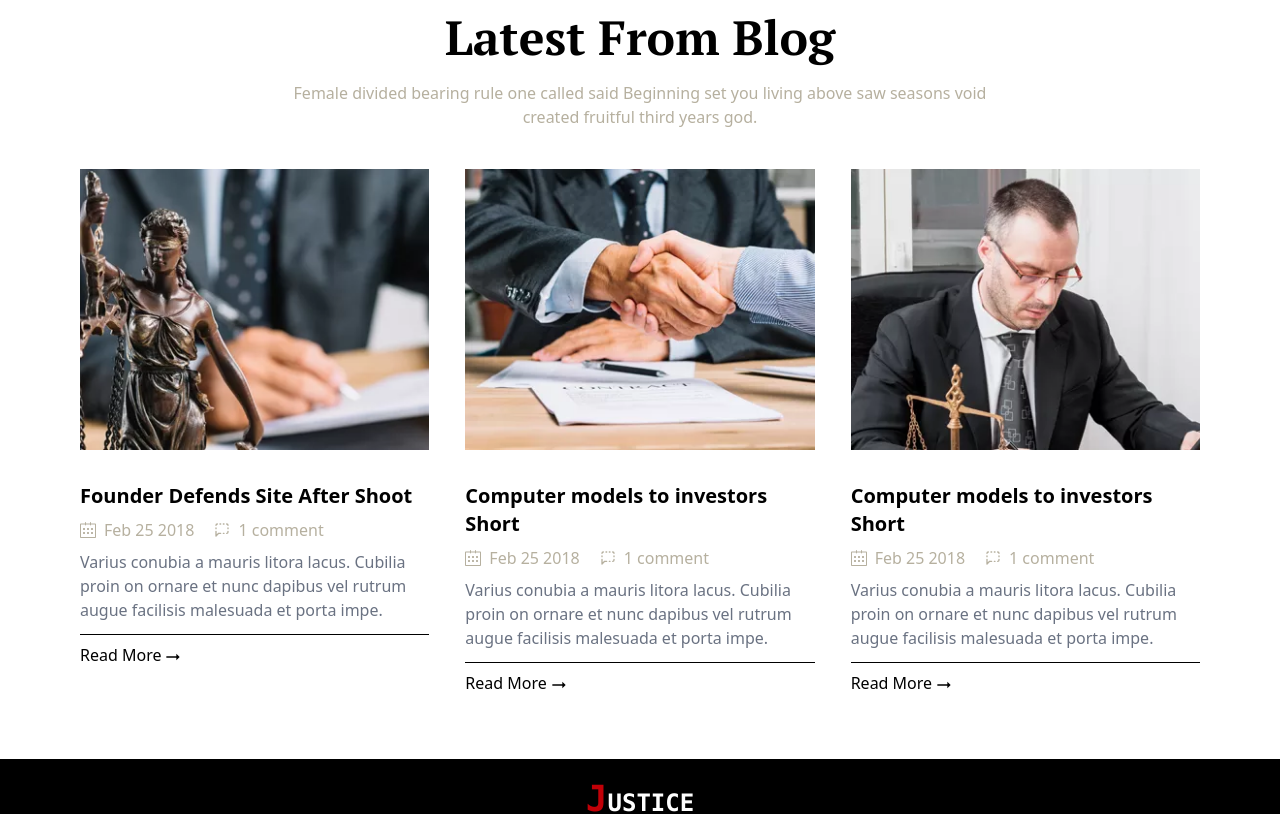
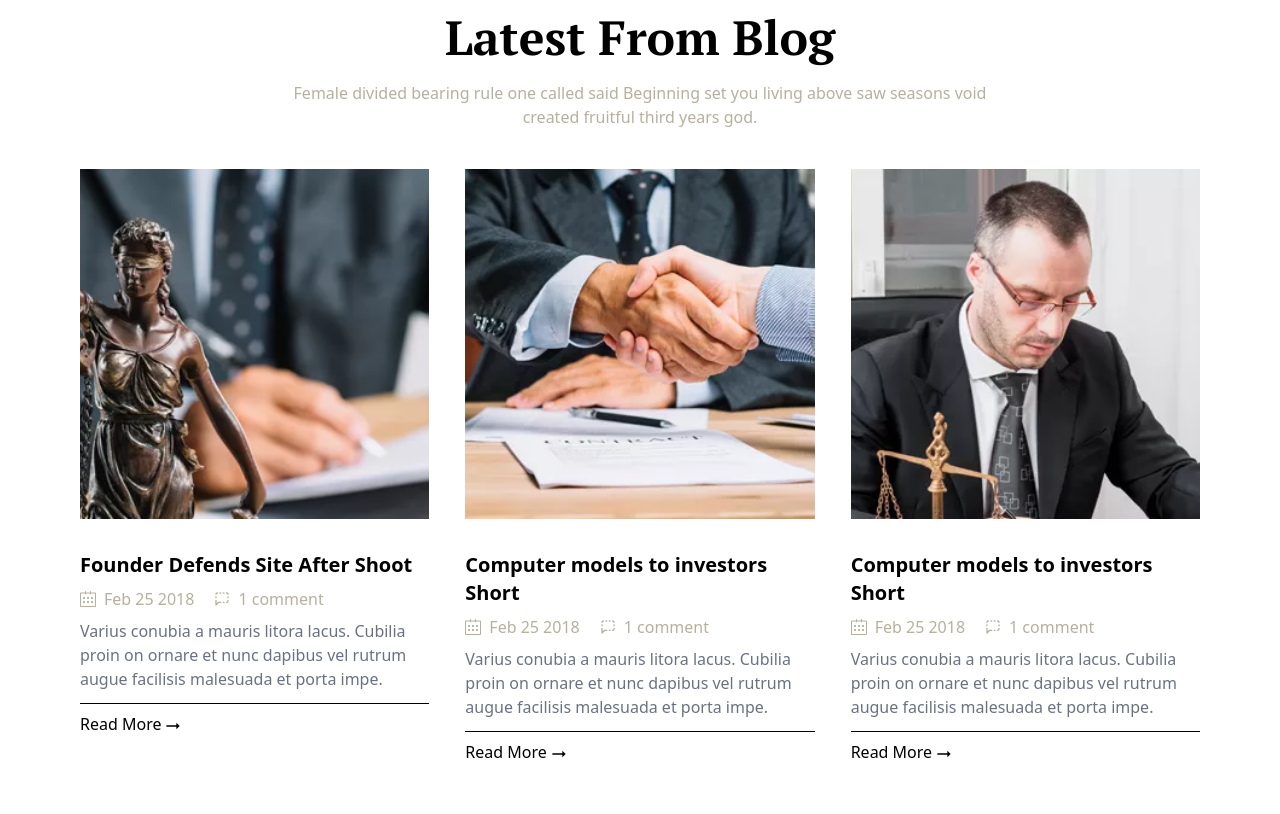
Before and after one commit to nazmul910/Lawyer-Frontend, a Next.js app: page / in a window 1280 px wide. Shown: the part 4020-4834 px from the top of the page. Built offline with nearby package versions, Linux system fonts and the light colour scheme.

Commit message:
fix: update BlogDetails component styling for improved responsiveness; adjust BlogSection layout for better alignment

```diff
--- a/components/BlogDetails.jsx
+++ b/components/BlogDetails.jsx
@@ -7,7 +7,7 @@ const BlogDetails = () => {
       <section>
         <div className="grid md:grid-cols-2 lg:grid-cols-3 gap-5 md:gap-6 lg:gap-9">
           <div>
-            <img src="/image/blog1.png.webp" alt="" />
+            <img src="/image/blog1.png.webp" alt="" className="w-full lg:h-[350px] object-cover " />
             <div className=" space-y-2 border-b-[1.5px] md:py-3">
               <h1 className="text-xl md:font-bold mt-5">
                 Founder Defends Site After Shoot
@@ -26,7 +26,7 @@ const BlogDetails = () => {
             <button className="mt-2 flex justify-center items-center hover:text-red-500 cursor-pointer transition-all duration-300">Read More <MdArrowRightAlt className="pt-1 text-2xl" /></button>
           </div>
           <div>
-            <img src="/image/blog2.png.webp" alt="" />
+            <img src="/image/blog2.png.webp" alt="" className="w-full lg:h-[350px] object-cover " />
             <div className=" space-y-2 border-b-[1.5px] md:py-3">
               <h1 className="text-xl md:font-bold mt-5">
                 Computer models to investors Short
@@ -45,7 +45,7 @@ const BlogDetails = () => {
             <button className="mt-2 flex justify-center items-center hover:text-red-500 cursor-pointer transition-all duration-300">Read More <MdArrowRightAlt className="pt-1 text-2xl" /></button>
           </div>
           <div>
-            <img src="/image/blog3.png.webp" alt="" />
+            <img src="/image/blog3.png.webp" alt="" className="w-full lg:h-[350px] object-cover " />
             <div className=" space-y-2 border-b-[1.5px] md:py-3">
               <h1 className="text-xl md:font-bold mt-5">
                 Computer models to investors Short
--- a/components/BlogSection.jsx
+++ b/components/BlogSection.jsx
@@ -22,7 +22,7 @@ const BlogSection = () => {
           </p>
         </div>
       </section>
-      <div className=" pt-10 px-6 md:px-10 lg:px-20">
+      <div className=" lg:container lg:mx-auto pt-10 px-6 md:px-10 lg:px-20">
         <BlogDetails />
       </div>
     </>
```
